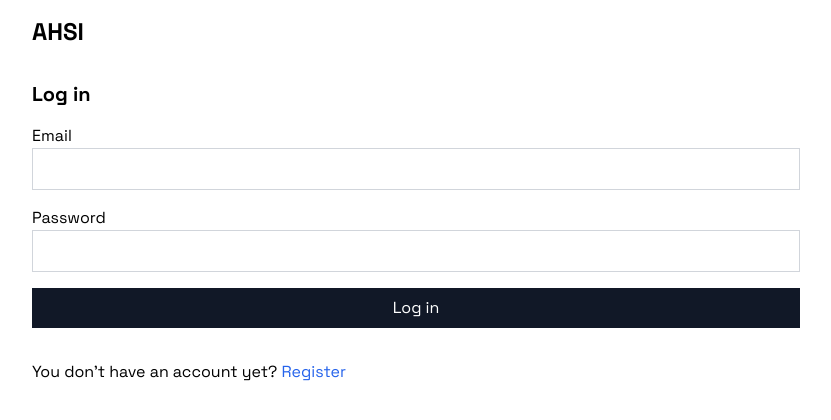
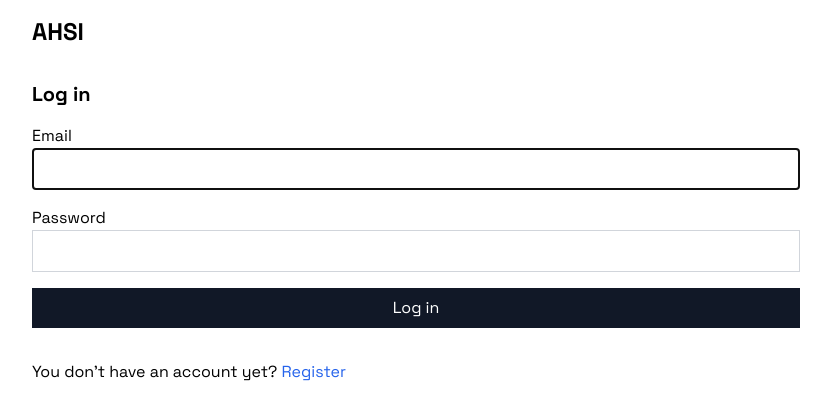
Before and after one commit to nelrnd/social-media, a Next.js app: page /login in a window 1280 px wide. Shown: the top 420 px of the page, without its empty margins (224-1055 px from the left). Built offline with nearby package versions, Linux system fonts and the light colour scheme.

Commit message:
Add autofocus to forms first inputs

```diff
--- a/app/ui/login-form.tsx
+++ b/app/ui/login-form.tsx
@@ -1,16 +1,21 @@
 "use client"
 
-import { useActionState } from "react"
+import { useActionState, useRef } from "react"
 import { authenticate } from "@/app/lib/actions"
 import { useSearchParams } from "next/navigation"
 
 export default function LoginForm() {
   const searchParams = useSearchParams()
   const callbackUrl = searchParams.get("callbackUrl") || "/"
+  const firstInput = useRef<HTMLInputElement | null>(null)
   const [errorMessage, formAction, isPending] = useActionState(
     authenticate,
     undefined
   )
+
+  if (errorMessage) {
+    firstInput.current?.focus()
+  }
 
   return (
     <form action={formAction} className="space-y-4 mb-8">
@@ -22,6 +27,8 @@ export default function LoginForm() {
           name="email"
           id="email"
           className="block w-full p-2 border border-gray-300"
+          ref={firstInput}
+          autoFocus
         />
       </div>
       <div>
--- a/app/ui/register-form.tsx
+++ b/app/ui/register-form.tsx
@@ -9,6 +9,7 @@ export default function RegisterForm() {
           name="email"
           id="email"
           className="block w-full p-2 border border-gray-300"
+          autoFocus
         />
       </div>
       <div>
```
